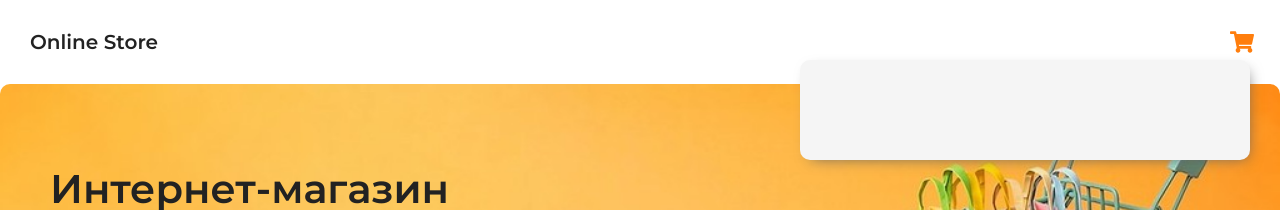
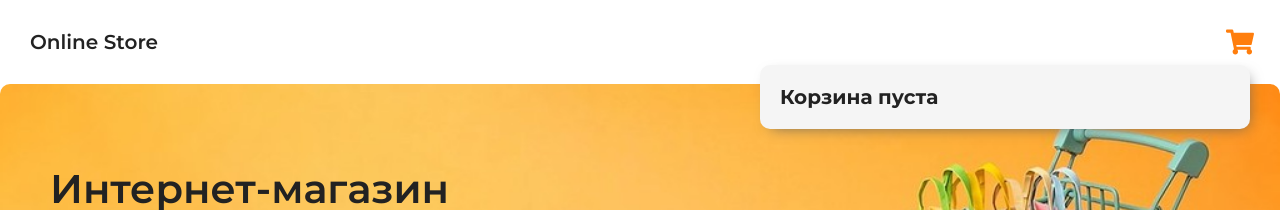
Before and after one commit to KlimVladMaks/online-store-react, a React (Vite) app: page / in a window 1280 px wide. Both pictures are taken after a click on the icon 1242 px from the left and 42 px from the top of the page. Shown: the top 210 px of the page. Built offline with nearby package versions, Linux system fonts and the light colour scheme.

Commit message:
Реализованы механизмы добавления товаров в корзину

```diff
--- /dev/null
+++ b/src/assets/styles/colors.css
@@ -0,0 +1,5 @@
+:root {
+    --orange: #e26e09;
+    --orange-hover: #ff7e0d;
+    --orange-active: #ff7e0d;
+}
--- a/src/components/home/Home.jsx
+++ b/src/components/home/Home.jsx
@@ -1,3 +1,4 @@
+import { useState } from "react";
 import Header from "./header/Header";
 import Footer from "./footer/Footer";
 import ProductList from "./product-list/ProductList";
@@ -47,10 +48,18 @@ const products = [
 ]
 
 const Home = () => {
+
+    let [orders, setOrders] = useState([]);
+
+    const addToOrders = (product) => {
+        setOrders([...orders, product]);
+    }
+
     return (
         <div className={styles.wrapper}>
-            <Header />
-            <ProductList products={products} />
+            <Header orders={orders} />
+            <ProductList products={products}
+                         addToOrders={addToOrders} />
             <Footer />
         </div>
     );
--- a/src/components/home/header/Header.jsx
+++ b/src/components/home/header/Header.jsx
@@ -1,8 +1,11 @@
+/* eslint-disable react/prop-types */
+
 import { useState } from 'react';
-import styles from './Header.module.css'
 import { FaShoppingCart } from 'react-icons/fa';
+import styles from './Header.module.css';
+import Cart from './cart-list/CartList';
 
-const Header = () => {
+const Header = ({orders}) => {
 
     let [isCartOpen, setIsCartOpen] = useState(false);
 
@@ -11,11 +14,12 @@ const Header = () => {
             <div className={styles['header-top']}>
                 <span className={styles.logo}>Online Store</span>
                 <FaShoppingCart className={`${styles['shop-cart-button']} ${isCartOpen && styles.active}`}
-                                onClick={() => setIsCartOpen(!isCartOpen)} />
+                                onClick={() => setIsCartOpen(!isCartOpen)}
+                                size={20} />
             </div>
             {isCartOpen && (
-                <div className={styles['shop-cart']}></div>
-                )}
+                <Cart orders={orders} />
+            )}
             <div className={styles.banner}></div>
         </header>
     );
--- a/src/components/home/header/Header.module.css
+++ b/src/components/home/header/Header.module.css
@@ -23,21 +23,8 @@
 
 .shop-cart-button:hover,
 .shop-cart-button.active {
-    color: #ff7e0d;
-    transform: scale(1.5);
-}
-
-.shop-cart {
-    position: absolute;
-    top: 30px;
-    right: 30px;
-    z-index: 100;
-    width: 450px;
-    min-height: 100px;
-    background: #f5f5f5;
-    -webkit-box-shadow: 4px 5px 15px -7px #606060;
-    box-shadow: 4px 5px 15px -7px #606060;
-    border-radius: 10px;
+    color: var(--orange-hover);
+    transform: scale(1.4);
 }
 
 .banner {
--- /dev/null
+++ b/src/components/home/header/cart-list/CartList.jsx
@@ -0,0 +1,17 @@
+/* eslint-disable react/prop-types */
+
+import styles from './CartList.module.css';
+import CartItem from './cart-item/CartItem';
+
+const Cart = ({orders}) => {
+    return (
+        <div className={styles['shop-cart-surface']}>
+            {orders.length === 0 && <h2 className={styles['empty-message']}>Корзина пуста</h2>}
+            {orders.map(order => (
+                <CartItem key={order.id} order={order} />
+            ))}
+        </div>
+    );
+}
+
+export default Cart;
--- /dev/null
+++ b/src/components/home/header/cart-list/CartList.module.css
@@ -0,0 +1,17 @@
+.shop-cart-surface {
+    position: absolute;
+    top: 35px;
+    right: 30px;
+    z-index: 100;
+    width: 450px;
+    background: #f5f5f5;
+    -webkit-box-shadow: 4px 5px 15px -7px #606060;
+    box-shadow: 4px 5px 15px -7px #606060;
+    border-radius: 10px;
+    padding: 20px 20px 0 20px;
+}
+
+.empty-message {
+    font-size: 20px;
+    margin-bottom: 20px;
+}
--- /dev/null
+++ b/src/components/home/header/cart-list/cart-item/CartItem.jsx
@@ -0,0 +1,17 @@
+/* eslint-disable react/prop-types */
+
+import styles from './CartItem.module.css';
+
+const CartItem = ({order}) => {
+    return (
+        <div className={styles.item}>
+            <img className={styles.img} src={order.img} alt={order.title} />
+            <div>
+                <h2 className={styles.title}>{order.title}</h2>
+                <b className={styles.price}>{order.price} ₽</b>
+            </div>
+        </div>
+    );
+}
+
+export default CartItem;
--- /dev/null
+++ b/src/components/home/header/cart-list/cart-item/CartItem.module.css
@@ -0,0 +1,25 @@
+@import url('../../../../../assets/styles/colors.css');
+
+.item {
+    display: flex;
+    align-items: center;
+    width: 100%;
+    float: left;
+    margin-bottom: 10px;
+    min-height: 100px;
+}
+
+.img {
+    max-width: 100px;
+    max-height: 100px;
+    margin-right: 18px;
+}
+
+.title {
+    font-size: 18px;
+    margin-bottom: 7px;
+}
+
+.price {
+    color: var(--orange);
+}
--- a/src/components/home/product-list/ProductList.jsx
+++ b/src/components/home/product-list/ProductList.jsx
@@ -3,11 +3,13 @@
 import ProductCard from "./product-card/ProductCard";
 import styles from "./ProductList.module.css";
 
-const ProductList = ({products}) => {
+const ProductList = ({products, addToOrders}) => {
     return (
         <main className={styles.main}>
             {products.map(product => (
-                <ProductCard key={product.id} product={product} />
+                <ProductCard key={product.id}
+                             product={product}
+                             addToOrders={addToOrders} />
             ))}
         </main>
     );
--- a/src/components/home/product-list/product-card/ProductCard.jsx
+++ b/src/components/home/product-list/product-card/ProductCard.jsx
@@ -2,16 +2,17 @@
 
 import styles from "./ProductCard.module.css";
 
-const ProductCard = ({product}) => {
+const ProductCard = ({product, addToOrders}) => {
     return (
         <div className={styles.card}>
             <div className={styles["img-wrapper"]}>
-                <img className={styles.img} src={product.img} alt={`Изображение ${product.title}`} />
+                <img className={styles.img} src={product.img} alt={product.title} />
             </div>
             <h2 className={styles.title}>{product.title}</h2>
             <p className={styles.desc}>{product.desc}</p>
             <b className={styles.price}>{product.price} ₽</b>
-            <div className={styles["add-button"]}>+</div>
+            <div className={styles["add-button"]}
+                 onClick={() => addToOrders(product)}>+</div>
         </div>
     );
 }
--- a/src/components/home/product-list/product-card/ProductCard.module.css
+++ b/src/components/home/product-list/product-card/ProductCard.module.css
@@ -1,3 +1,5 @@
+@import url('../../../../assets/styles/colors.css');
+
 .card {
     width: 30%;
     margin-left: 1%;
@@ -21,7 +23,7 @@
 .price {
     display: block;
     margin: 20px 25px;
-    color: #e26e09;
+    color: var(--orange);
 }
 
 .img-wrapper {
@@ -46,7 +48,7 @@
     position: absolute;
     right: 15px;
     bottom: 15px;
-    background: #e26e09;
+    background: var(--orange);
     width: 35px;
     height: 35px;
     text-align: center;
@@ -58,6 +60,6 @@
 }
 
 .add-button:hover {
-    background-color: #ff7e0d;
+    background-color: var(--orange-hover);
     transform: scale(1.3);
 }
```
